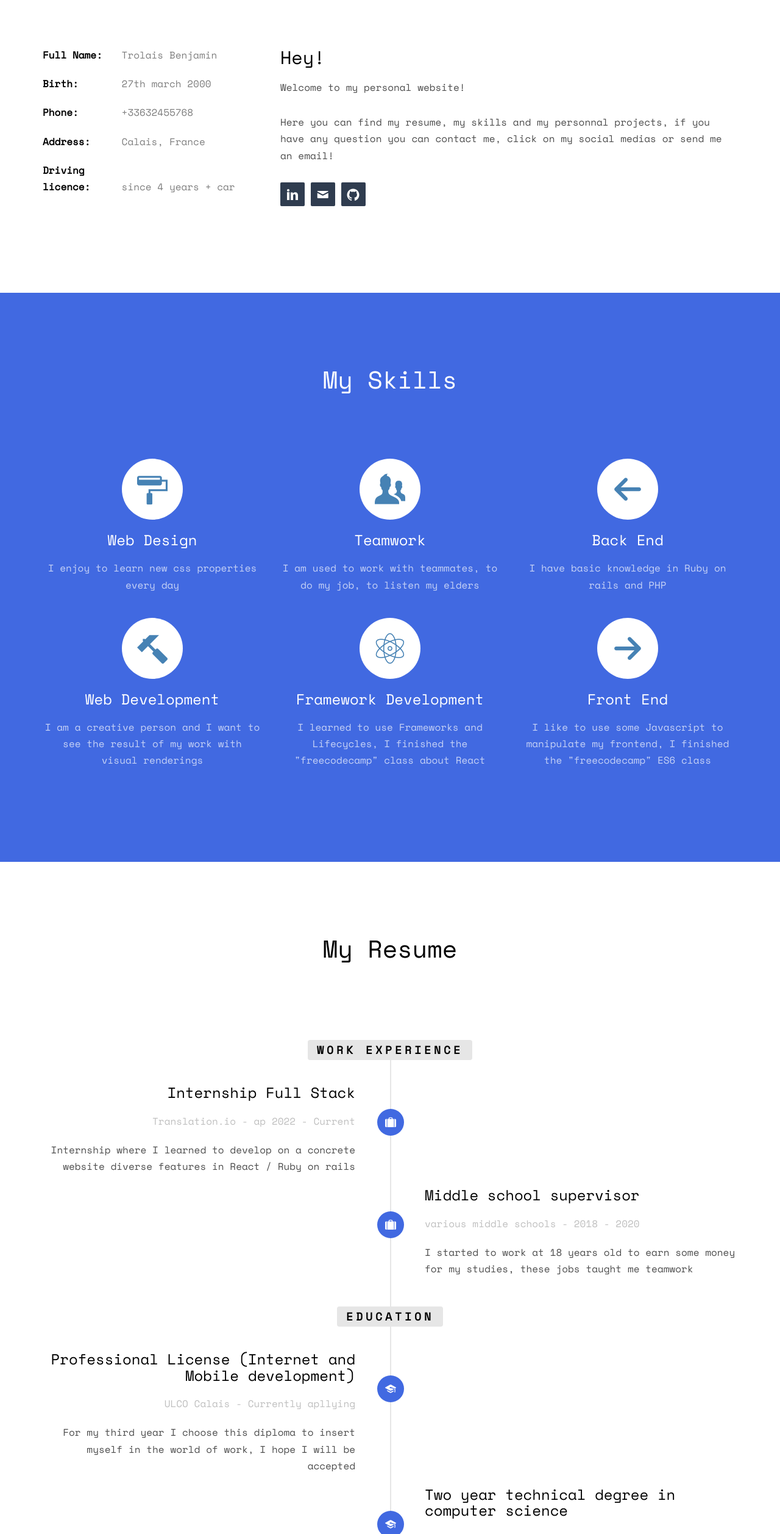
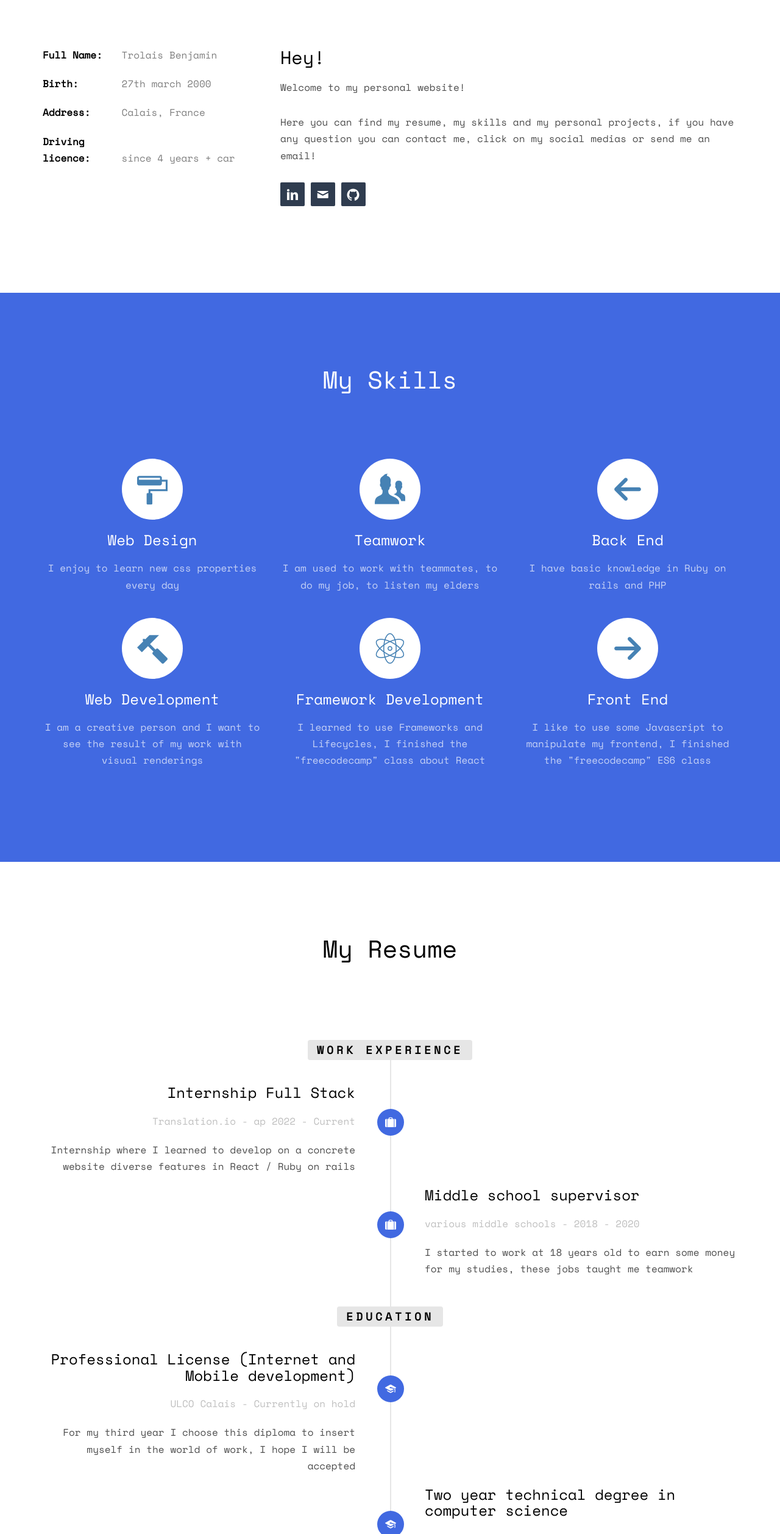
Before and after one commit to BenjaminFalcon27/My-Website, a plain HTML site: page index.html in a window 1280 px wide. Shown: the part 995-3510 px from the top of the page at 61% size. Drawn offline with nearby package versions, Linux system fonts and the light colour scheme; some packages are replaced by stand-ins of ours; files whose address does not match are found by name.

Commit message:
Change some script errors

```diff
--- a/index.html
+++ b/index.html
@@ -98,7 +98,6 @@
 					<ul class="info">
 						<li><span class="first-block">Full Name:</span><span class="second-block">Trolais Benjamin</span></li>
 						<li><span class="first-block">Birth:</span><span class="second-block">27th march 2000</span></li>
-						<li><span class="first-block">Phone:</span><span class="second-block">+33632455768</span></li>
 						<li><span class="first-block">Address:</span><span class="second-block">Calais, France</span></li>
 						<li><span class="first-block">Driving licence:</span></br><span class="second-block">since 4 years + car</span></li>
 					</ul>
@@ -106,7 +105,7 @@
 				<div class="col-md-8">
 					<h2>Hey!</h2>
 					<p>Welcome to my personal website!</p>
-					<p>Here you can find my resume, my skills and my personnal projects, if you have any question you can contact me, click on my social medias or send me an email!</p>
+					<p>Here you can find my resume, my skills and my personal projects, if you have any question you can contact me, click on my social medias or send me an email!</p>
 					<p>
 						<ul class="fh5co-social-icons">
 							<li><a href="https://www.linkedin.com/in/benjamin-trolais-2471a623b/" target="_blank"><i class="icon-linkedin2"></i></a></li>
@@ -256,7 +255,7 @@
 							<div class="timeline-panel">
 								<div class="timeline-heading">
 									<h3 class="timeline-title">Professional License (Internet and Mobile development)</h3>
-									<span class="company">ULCO Calais - Currently apllying</span>
+									<span class="company">ULCO Calais - Currently on hold</span>
 								</div>
 								<div class="timeline-body">
 									<p>For my third year I choose this diploma to insert myself in the world of work, I hope I will be accepted</p>
```
Also changed, not shown: index french.html (+0 -1 lines).
